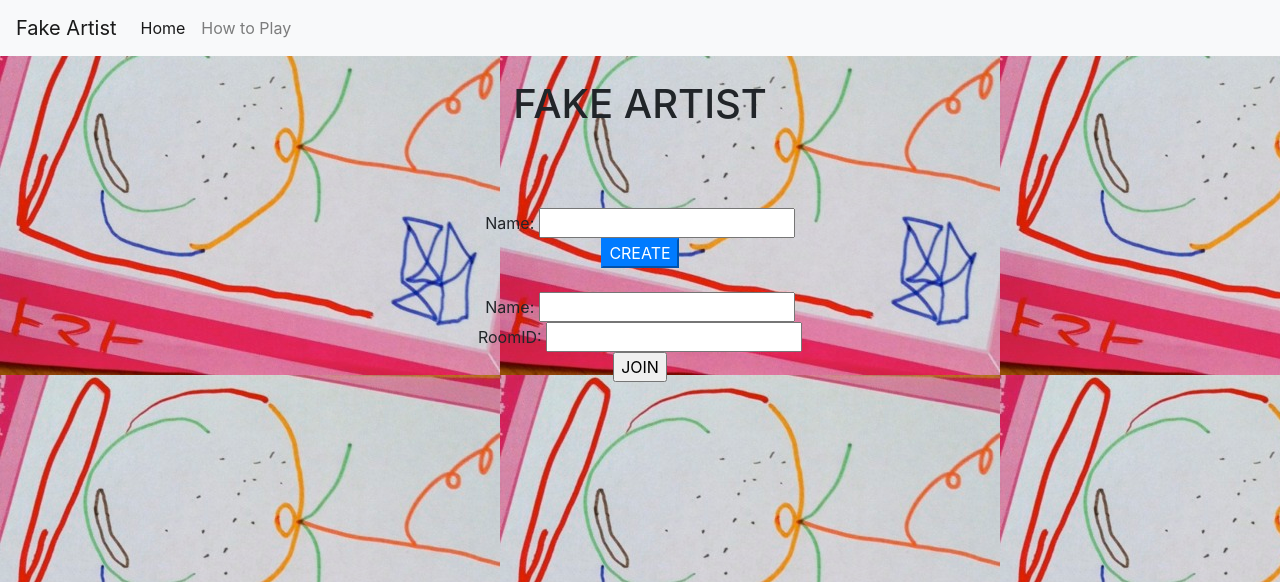
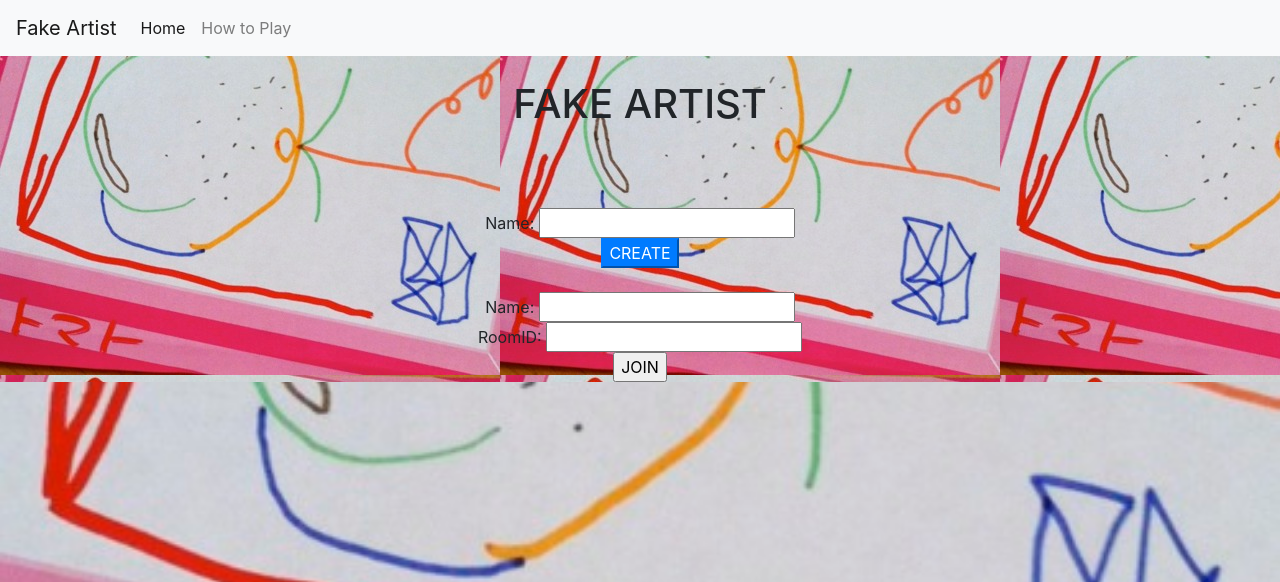
Before and after one commit to dereksong01/DanceDanceRevolution--adayR_keriazisD_songD, a Flask app: page / in a window 1280 px wide. Shown: the top 582 px of the page. Run offline with Flask 2, Linux system fonts and the light colour scheme; some libraries are stand-ins or nearby versions.

Commit message:
fixing homepage issue

```diff
--- a/static/css/index.css
+++ b/static/css/index.css
@@ -5,3 +5,10 @@ h1 {
 ol {
   padding-left: 240px
 }
+html {
+  background: url(/images/background.jpg) no-repeat center center fixed;
+  -webkit-background-size: cover;
+  -moz-background-size: cover;
+  -o-background-size: cover;
+  background-size: cover;
+}
```
Also changed, not shown: images/background.jpg (renamed from templates/background.jpg).
